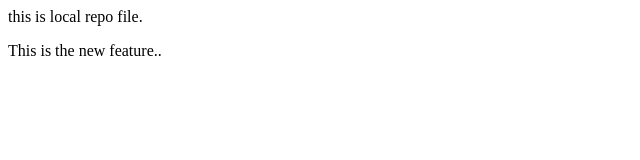
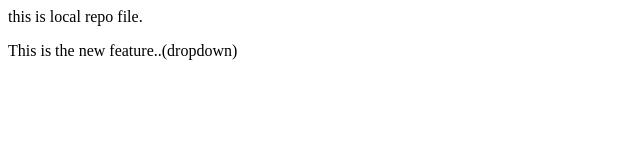
Before and after one commit to biradarsachin58/localrepo, a plain HTML site: page index.html in a window 1280 px wide. Shown: the full height of the page, 0-640 px from the left. Drawn offline with Linux system fonts and the light colour scheme.

Commit message:
add dropdown

```diff
--- a/index.html
+++ b/index.html
@@ -1,2 +1,2 @@
 <p>this is local repo file.</p>
-<p>This is the new feature..</p>
+<p>This is the new feature..(dropdown)</p>
```
